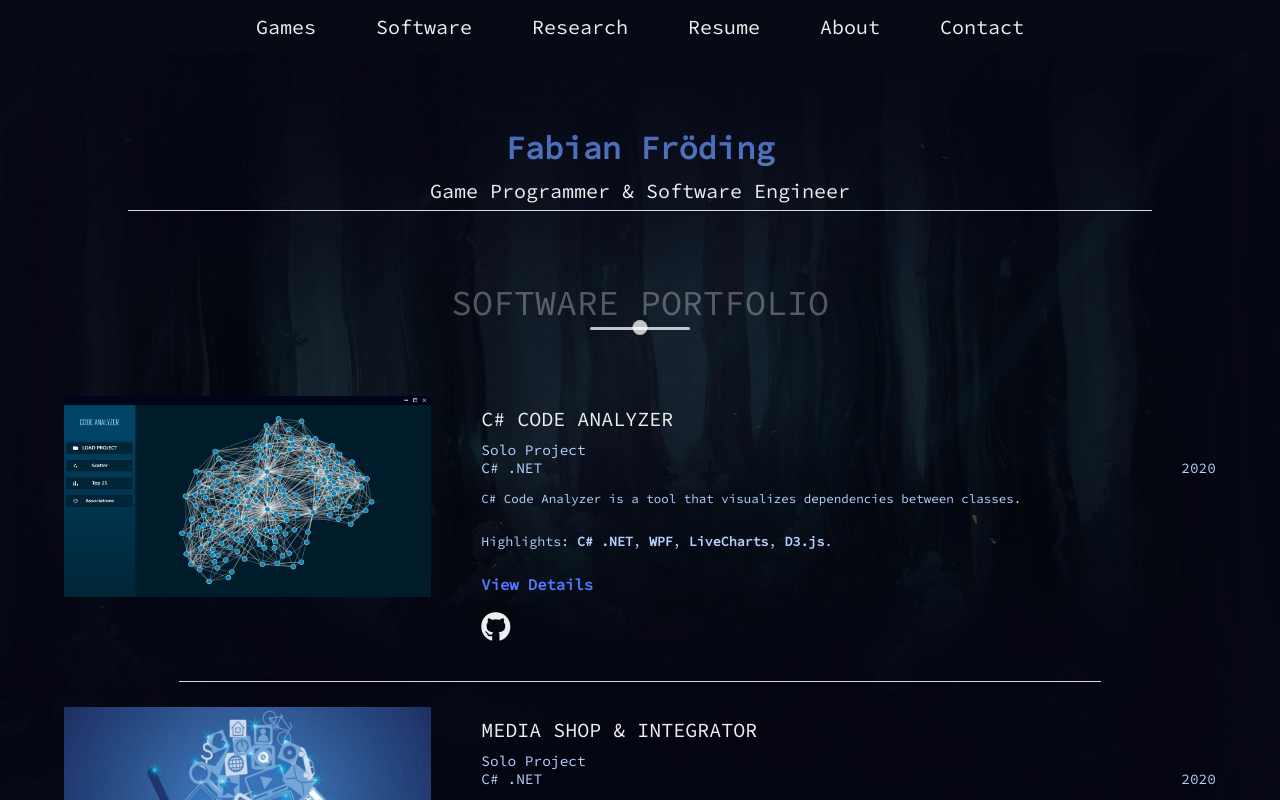
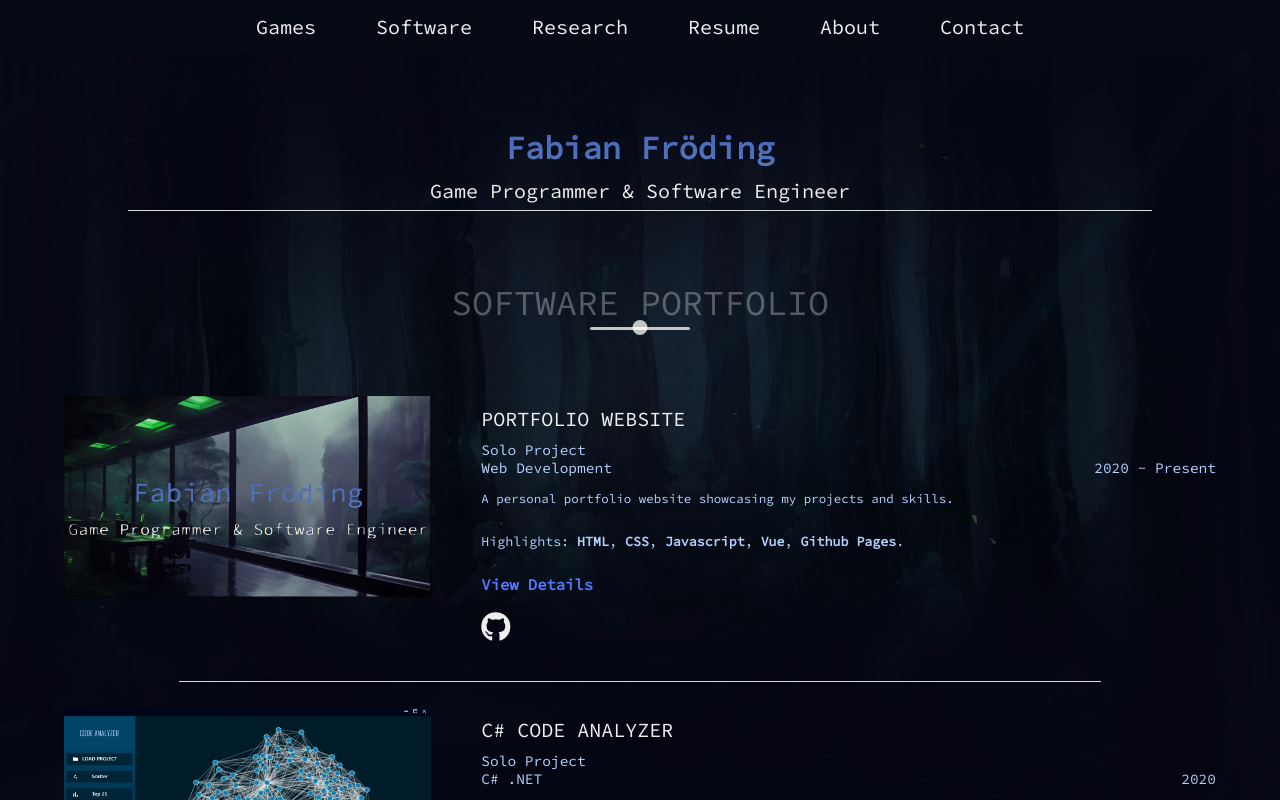
Before and after one commit to fabianfroding/gh-pages-src, a Vue app: page /software in a window 1280 px wide. Shown: the top 800 px of the page. Built offline with nearby package versions, Linux system fonts and the light colour scheme.

Commit message:
Added portfolio site as project
 - added portfolio site and software project
 - addedhover effects for project images

```diff
--- a/public/resources/main.css
+++ b/public/resources/main.css
@@ -426,6 +426,14 @@ li {
 
 .portfolio-img {
     flex: 0.5;
+}
+
+.portfolio-img img {
+    transition: transform 0.3s ease;
+}
+
+.portfolio-img img:hover {
+    transform: scale(1.065);
 }
 
 .portfolio-description {
--- a/src/components/Footer.vue
+++ b/src/components/Footer.vue
@@ -20,7 +20,7 @@
       </a>
       <p>&copy; 2020 - {{ new Date().getFullYear() }} Fabian Fröding.</p>
       <br>
-      <div style="color: #2235aa; opacity: 0.67; font-weight: bold;">Made with Vue and Github Pages</div>
+      <div style="color: #3346bb; opacity: 0.85; font-weight: bold; font-size: 1.1em;">Made with Vue and Github Pages</div>
     </footer>
 </template>
 
--- a/src/components/PortfolioSoftwares.vue
+++ b/src/components/PortfolioSoftwares.vue
@@ -1,6 +1,35 @@
 <template>
     <div>
         <div id="portfolio-se">
+                <div class="portfolio-item">
+                    <div class="portfolio-img has-margin-right">
+                        <router-link to="/portfoliosite"><img src="../resources/project-images/portfoliosite00.jpg" alt=""></router-link>
+                    </div>
+                    <div class="portfolio-description">
+                        <h1>Portfolio Website</h1>
+                        <h6 class="job-title"><span>Solo Project</span></h6>
+                        <h6 class="job-title"><span>Web Development</span><span class="align-right">2020 - Present</span></h6>
+                        <br>
+                        <p>
+                            A personal portfolio website showcasing my projects and skills.
+                        </p>
+                        <p class="cta">Highlights:
+                            <strong>HTML</strong>,
+                            <strong>CSS</strong>,
+                            <strong>Javascript</strong>,
+                            <strong>Vue</strong>,
+                            <strong>Github Pages</strong>.</p>
+                        <br>
+                        <p class="cta"><router-link to="/portfoliosite"><strong>View Details</strong></router-link></p>
+                        <br><br>
+                        <a href="https://github.com/fabianfroding/gh-pages-src" target="_blank" class="project-link">
+                            <i class="fab fa-github"></i>
+                        </a>
+                    </div>
+                </div>
+
+                <div class="separator-line"></div>
+
                 <div class="portfolio-item">
                     <div class="portfolio-img has-margin-right">
                         <router-link to="/codeanalyzer"><img src="../resources/project-images/code-analyzer03.jpg" alt=""></router-link>
--- a/src/components/ProjectDescriptions/CodeAnalyzerDescript.vue
+++ b/src/components/ProjectDescriptions/CodeAnalyzerDescript.vue
@@ -8,6 +8,8 @@
             Simply select a directory containing the C# files and the tool will recursively find files in sub-directories as well.
             <br><br>
             The program was developed as a hobby-project with the aim of providing an easy way to get a quick overview of a project's architecture and code complexity.
+            <br><br>
+            I occasionally use this tool to evaluate the architectural dependencies in my C# projects.
         </p>
         <p class="tool-used">Tools Used:
             <br> • <strong>C#</strong>
--- /dev/null
+++ b/src/components/ProjectDescriptions/PortfolioSiteDescript.vue
@@ -0,0 +1,26 @@
+<template>
+    <div>
+        <p>
+            This portfolio website is a showcase of my projects and skills, built using Vue and Github Pages. It features:
+            <br><br>
+            A responsive design that adapts to various screen sizes.
+            <br><br>
+            Smooth animations and transitions for an engaging user experience.
+            <br><br>
+            A detailed and modern layout that highlights my work effectively.
+            <br><br>
+            The website serves as a platform to present my projects, skills, and experiences in a visually appealing manner.
+        </p>
+        <p class="tool-used">Tools Used:
+            <br> • <strong>Github Pages</strong>
+            <br> • <strong>Vue</strong>
+            <br> • <strong>HTML</strong>
+            <br> • <strong>CSS</strong>
+            <br> • <strong>Javascript</strong>
+        </p>
+        <br><br>
+        <a href="https://github.com/fabianfroding/gh-pages-src" target="_blank" class="project-link">
+            <i class="fab fa-github"></i>
+        </a>
+    </div>
+</template>
--- a/src/components/ProjectDetails.vue
+++ b/src/components/ProjectDetails.vue
@@ -40,6 +40,7 @@ import MetroidvaniaDescript from './ProjectDescriptions/MetroidvaniaDescript.vue
 import PlanetaryRevelationDescript from './ProjectDescriptions/PlanetaryRevelationDescript.vue';
 import CatsEyeDescript from './ProjectDescriptions/CatsEyeDescript.vue';
 import AbyssusDescript from './ProjectDescriptions/AbyssusDescript.vue';
+import PortfolioSiteDescript from './ProjectDescriptions/PortfolioSiteDescript.vue';
 import CodeAnalyzerDescript from './ProjectDescriptions/CodeAnalyzerDescript.vue';
 import CyberCarDescript from './ProjectDescriptions/CyberCarDescript.vue';
 import MediaShopDescript from './ProjectDescriptions/MediaShopDescript.vue';
@@ -56,6 +57,7 @@ export default {
         CatsEyeDescript,
         PlanetaryRevelationDescript,
         AbyssusDescript,
+        PortfolioSiteDescript,
         CodeAnalyzerDescript,
         CyberCarDescript,
         MediaShopDescript,
--- a/src/router/index.js
+++ b/src/router/index.js
@@ -73,6 +73,11 @@ const routes = [
 
   // SE Project Details pages.
   {
+    path: '/portfoliosite',
+    name: 'PortfolioSite',
+    component: () => import('../views/ProjectViews/PortfolioSite.vue')
+  },
+  {
     path: '/codeanalyzer',
     name: 'CodeAnalyzer',
     component: () => import('../views/ProjectViews/CodeAnalyzer.vue')
--- /dev/null
+++ b/src/views/ProjectViews/PortfolioSite.vue
@@ -0,0 +1,24 @@
+<template>
+    <div>
+        <ProjectDetails :projectDetails="projectDetails"></ProjectDetails>
+    </div>
+</template>
+
+<script>
+import ProjectDetails from '@/components/ProjectDetails.vue';
+
+export default {
+  components: { ProjectDetails },
+  data: () => {
+      return {
+          projectDetails: {
+              title: "Portfolio Website",
+              subtitle: "Fabian Fröding's Portfolio",
+              mainImage: {name: "portfoliosite00.jpg", index: 0},
+              images: [],
+              descriptionComponent: "portfolio-site-descript"
+          }
+      }
+  }
+}
+</script>
```
Also changed, not shown: src/resources/project-images/portfoliosite00.jpg (added).
